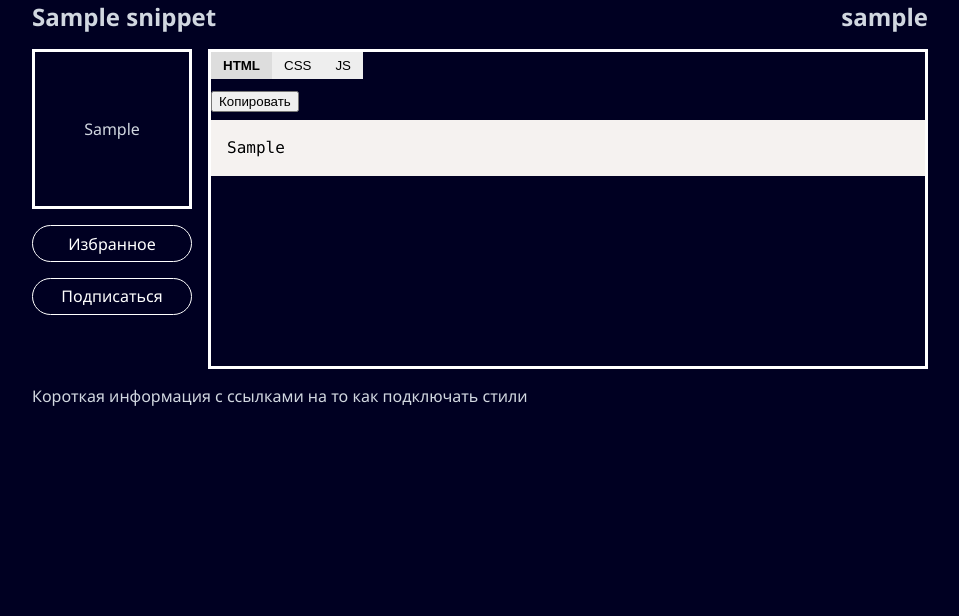
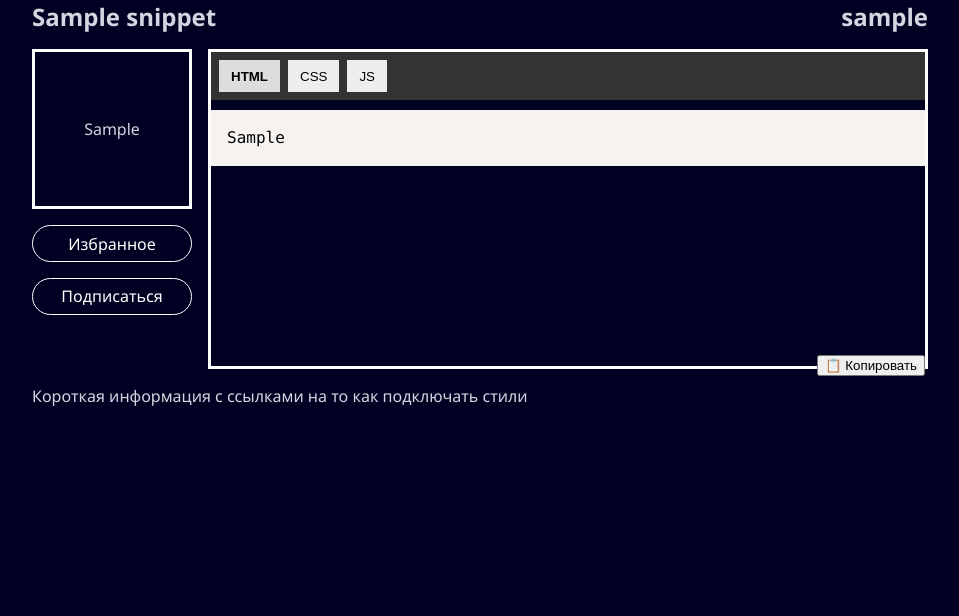
Before and after one commit to Verefer/WebElementsLab.ru, a PHP site: page /card.php in a window 1280 px wide. Shown: the part 81-697 px from the top of the page, without its empty margins (160-1119 px from the left). Run offline with PHP 8.4, Linux system fonts and the light colour scheme; tables that the repository leaves empty or names only in its code hold one stand-in row (values such as "Sample post"); some libraries are stand-ins or nearby versions.

Commit message:
7 Карточка Настройка кнопок кода и стилей

```diff
--- a/assets/css/style.css
+++ b/assets/css/style.css
@@ -337,8 +337,6 @@ footer{
   flex-direction: row;
 }
 
-
-
 .btn-card{
   color: white;
   padding: 0.4rem 1.2rem;
@@ -354,9 +352,25 @@ footer{
 }
 
 .block-code{
+  position: relative;
+  padding-top: 3rem;
   border: 3px white solid;
   width: 45rem;
   height: 20rem;
+}
+
+.tabs {
+  position: absolute;
+  top: 0;
+  left: 0;
+  right: 0;
+  height: 3rem;
+  display: flex;
+  gap: 0.5rem;
+  background: #333;
+  padding: 0.5rem;
+  box-sizing: border-box;
+  z-index: 10;
 }
 
 input.inp-sub {
@@ -385,6 +399,9 @@ input.inp-sub {
   font-weight: bold;
 }
 .tab-content {
+  position: relative;
+  width: 100%;
+  height: 100%;
   display: none;
   margin-top: 10px;
 }
@@ -396,3 +413,10 @@ input.inp-sub {
   height: 150px;
   border: 1px solid #ccc;
 }
+
+.copy-btn{
+  position: absolute;
+  bottom: 0;
+  right: 0;
+  z-index: 10;
+}
--- a/card.php
+++ b/card.php
@@ -68,15 +68,15 @@ if (!$snippet) {
                 </div>
 
                 <div class="tab-content active" id="html">
-                    <button class="copy-btn">Копировать</button>
+                    <button class="copy-btn">📋 Копировать</button>
                     <pre><code class="language-html"><?= htmlspecialchars($snippet['html']) ?></code></pre>
                 </div>
                 <div class="tab-content" id="css">
-                    <button class="copy-btn">Копировать</button>
+                    <button class="copy-btn">📋 Копировать</button>
                     <pre><code class="language-css"><?= htmlspecialchars($snippet['css']) ?></code></pre>
                 </div>
                 <div class="tab-content" id="js">
-                    <button class="copy-btn">Копировать</button>
+                    <button class="copy-btn">📋 Копировать</button>
                     <pre><code class="language-js"><?= htmlspecialchars($snippet['js']) ?></code></pre>
                 </div>
             </div>
```
